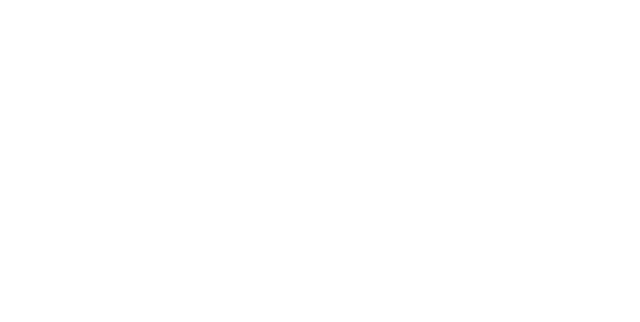
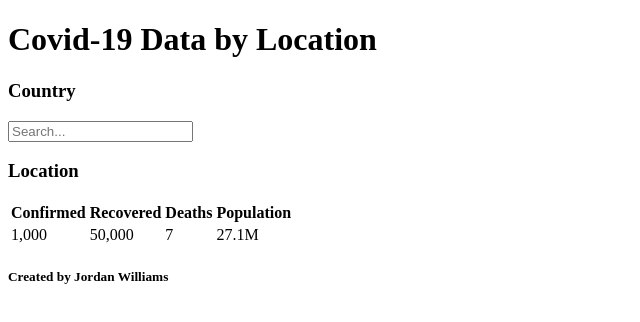
Before and after one commit to jmwilliams94/SPA-Project, a plain HTML site: page index.html in a window 1280 px wide. Shown: the whole page, without its empty margins (0-640 px from the left). Drawn offline with Linux system fonts and the light colour scheme.

Commit message:
Added some HTML layout/temporary data

```diff
--- a/index.html
+++ b/index.html
@@ -5,11 +5,49 @@
     <meta charset="UTF-8">
     <meta http-equiv="X-UA-Compatible" content="IE=edge">
     <meta name="viewport" content="width=device-width, initial-scale=1.0">
-    <title>Document</title>
+    <title>SPA-Project</title>
 </head>
 
 <body>
 
+    <!-- Header Start -->
+    <h1 class="header">Covid-19 Data by Location</h1>
+    <!-- Header End -->
+
+    <!-- Search Bar Start -->
+    <div class="search">
+        <h3>Country</h3>
+        <input type="text" placeholder="Search...">
+    </div>
+    <!-- Search Bar End -->
+
+    <!-- Mid Start -->
+    <div class="location">
+        <h3>Location</h3>
+
+
+        <div>
+            <table>
+                <tr>
+                    <th>Confirmed</th>
+                    <th>Recovered</th>
+                    <th>Deaths</th>
+                    <th>Population</th>
+                </tr>
+                <tr>
+                    <td>1,000</td>
+                    <td>50,000</td>
+                    <td>7</td>
+                    <td>27.1M</td>
+                </tr>
+            </table>
+        </div>
+    </div>
+    <!-- Mid End -->
+
+    <!-- Footer Start -->
+    <h5>Created by Jordan Williams</h5>
+    <!-- Footer End -->
 </body>
 
 </html>
```
